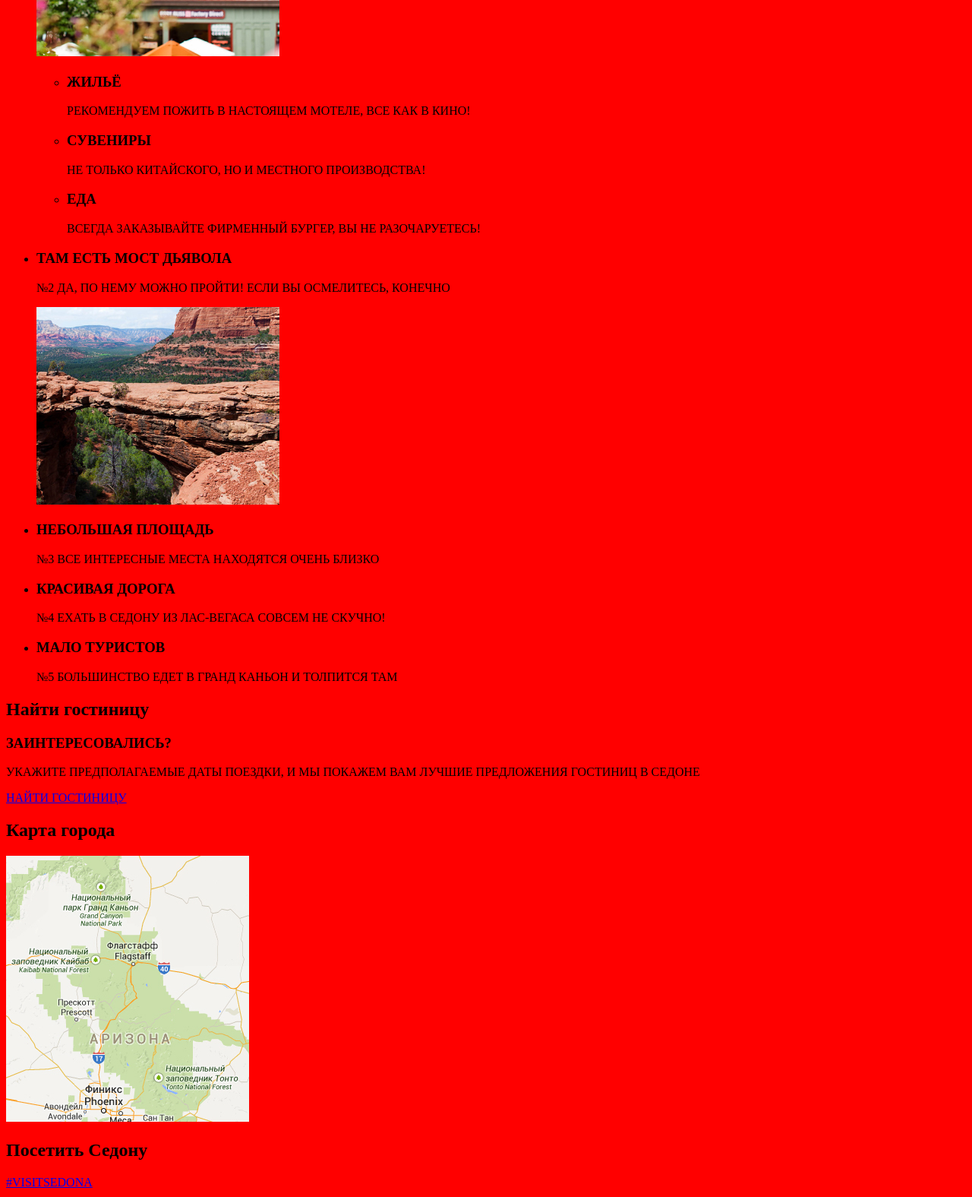
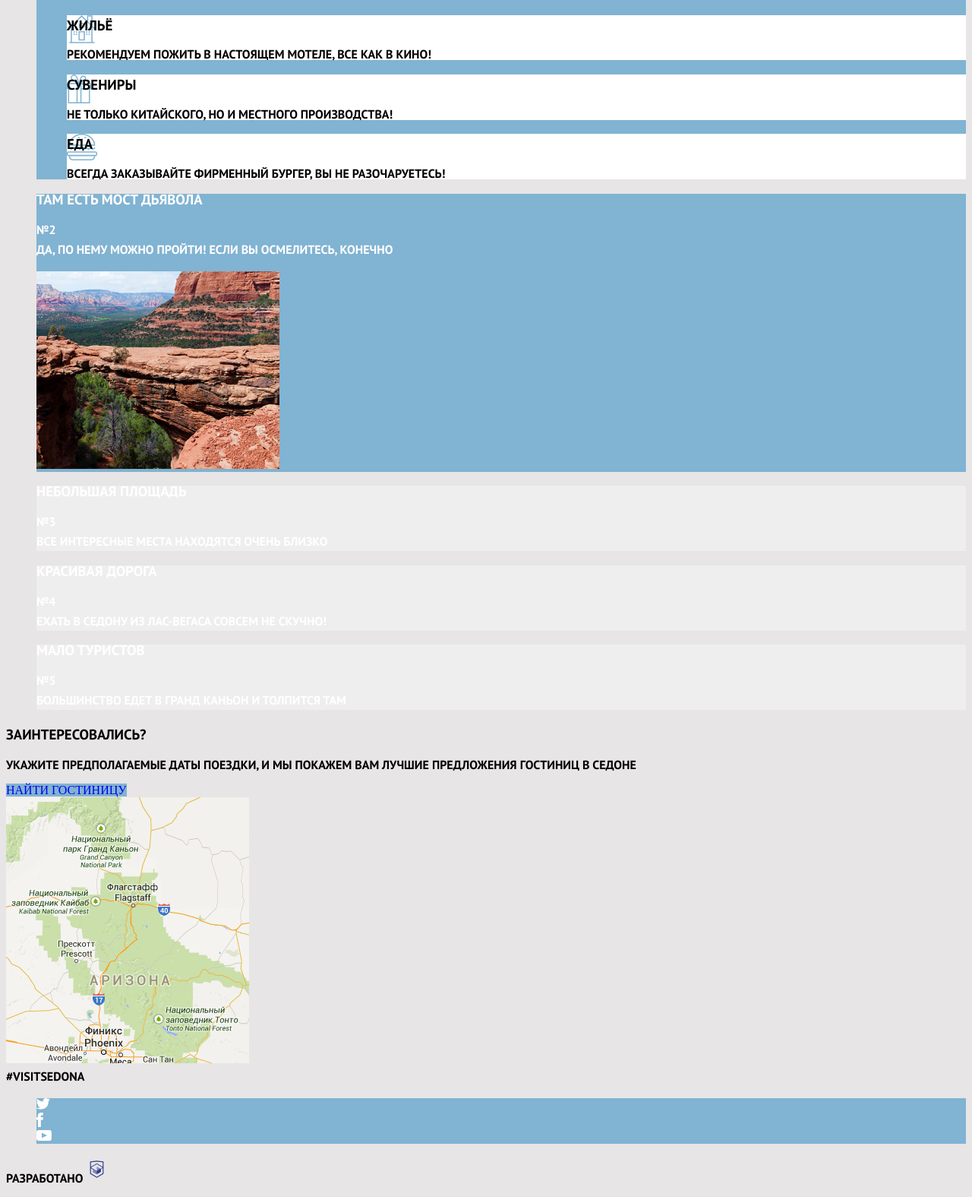
Before and after one commit to Greschnik6661/1635431-sedona-24, a website: page source/index.html in a window 1280 px wide. Shown: the part 1005-2580 px from the top of the page at 76% size. Drawn offline with nearby package versions, Linux system fonts and the light colour scheme; files that its build step writes are made by us from their sources; files whose address does not match are found by name.

Commit message:
вёрстка главной страници по less

```diff
--- a/gulpfile.js
+++ b/gulpfile.js
@@ -23,7 +23,8 @@ export const styles = () => {
 const server = (done) => {
   browser.init({
     server: {
-      baseDir: 'source'
+      baseDir: 'source',
+      index : 'form.html'
     },
     cors: true,
     notify: false,
--- a/source/index.html
+++ b/source/index.html
@@ -48,10 +48,11 @@
         <ul class="dignities__list">
           <li class="dignities__item">
             <h3  class="dignities__title">НАСТОЯЩИЙ ГОРОДОК</h3>
-            <p class="dignities__text">№1 СЕДОНА НЕ АТТРАКЦИОН ДЛЯТУРИСТОВ, ТАМ ТЕЧЕТ СВОЯ ЖИЗНЬ</p>
+            <p class="dignities__text">№1
+            <br>СЕДОНА НЕ АТТРАКЦИОН ДЛЯТУРИСТОВ, ТАМ ТЕЧЕТ СВОЯ ЖИЗНЬ</p>
             <img class="dignities__img" src="img/photo-city@1x1.jpg" alt="Фото города">
             <ul class="diginities-extra-list diginities">
-              <li class="diginities">
+              <li class="diginities__item">
                 <h3 class="diginities__title">ЖИЛЬЁ</h3>
                 <p class="diginities__text">РЕКОМЕНДУЕМ ПОЖИТЬ В НАСТОЯЩЕМ МОТЕЛЕ, ВСЕ КАК В КИНО!</p>
               </li>
@@ -67,20 +68,24 @@
           </li>
           <li class="dignities__item">
             <h3 class="dignities__title">ТАМ ЕСТЬ МОСТ ДЬЯВОЛА</h3>
-            <p class="dignities__text">№2 ДА, ПО НЕМУ МОЖНО ПРОЙТИ! ЕСЛИ ВЫ ОСМЕЛИТЕСЬ, КОНЕЧНО</p>
+            <p class="dignities__text">№2
+            <br>ДА, ПО НЕМУ МОЖНО ПРОЙТИ! ЕСЛИ ВЫ ОСМЕЛИТЕСЬ, КОНЕЧНО</p>
             <img class="dignities__img" src="img/photo-bridge@1x1.jpg" alt="Фото моста дьявола">
           </li>
           <li class="dignities__item">
             <h3 class="dignities__title">НЕБОЛЬШАЯ ПЛОЩАДЬ</h3>
-            <p class="dignities__text">№3 ВСЕ ИНТЕРЕСНЫЕ МЕСТА НАХОДЯТСЯ ОЧЕНЬ БЛИЗКО</p>
+            <p class="dignities__text">№3
+            <br>ВСЕ ИНТЕРЕСНЫЕ МЕСТА НАХОДЯТСЯ ОЧЕНЬ БЛИЗКО</p>
           </li>
           <li class="dignities__item">
             <h3 class="dignities__title">КРАСИВАЯ ДОРОГА</h3>
-            <p class="dignities__text">№4 ЕХАТЬ В СЕДОНУ ИЗ ЛАС-ВЕГАСА СОВСЕМ НЕ СКУЧНО!</p>
+            <p class="dignities__text">№4
+            <br>ЕХАТЬ В СЕДОНУ ИЗ ЛАС-ВЕГАСА СОВСЕМ НЕ СКУЧНО!</p>
           </li>
           <li class="dignities__item">
             <h3 class="dignities__title">МАЛО ТУРИСТОВ</h3>
-            <p class="dignities__text">№5 БОЛЬШИНСТВО ЕДЕТ В ГРАНД КАНЬОН И ТОЛПИТСЯ ТАМ</p>
+            <p class="dignities__text">№5
+            <br>БОЛЬШИНСТВО ЕДЕТ В ГРАНД КАНЬОН И ТОЛПИТСЯ ТАМ</p>
           </li>
         </ul>
       </section>
--- /dev/null
+++ b/source/less/global/components.less
@@ -0,0 +1,19 @@
+.main-nav__toggle {
+  background-image: url("/img/icon-menu.svg");
+  background-repeat: no-repeat;
+}
+
+.diginities-extra-list li:nth-child(1) {
+  background-image: url("/img/icon-house.svg");
+  background-repeat: no-repeat;
+}
+
+.diginities-extra-list li:nth-child(2) {
+  background-image: url("/img/icon-gift.svg");
+  background-repeat: no-repeat;
+}
+
+.diginities-extra-list li:nth-child(3) {
+  background-image: url("/img/icon-burger.svg");
+  background-repeat: no-repeat;
+}
--- /dev/null
+++ b/source/less/global/font.less
@@ -0,0 +1,35 @@
+@font-face {
+  font-family: "PT Sans";
+  font-style: normal;
+  font-weight: 400;
+  font-size: 18px;
+  src: url("/fonts/ptsans.woff");
+  font-display: swap;
+}
+
+@font-face {
+  font-family: "PT Sans";
+  font-style: normal;
+  font-weight: 700;
+  font-size: 18px;
+  src: url("/fonts/ptsans.woff2");
+  font-display: swap;
+}
+
+@font-face {
+  font-family: "PT Sans";
+  font-style: normal;
+  font-weight: 400;
+  font-size: 21px;
+  src: url("/fonts/ptsansbold.woff");
+  font-display: swap;
+}
+
+@font-face {
+  font-family: "PT Sans";
+  font-style: normal;
+  font-weight: 700;
+  font-size: 21px;
+  src: url("/fonts/ptsansbold.woff2");
+  font-display: swap;
+}
--- /dev/null
+++ b/source/less/global/global.less
@@ -0,0 +1,42 @@
+//Globals
+body {
+  background-color: #e7e5e5;
+}
+
+.greeting__img {
+  background-image: url("/img/back.jpg");
+  background-repeat: no-repeat;
+}
+
+li {
+  list-style-type: none;
+}
+
+a {
+  text-decoration: none;
+}
+
+.main-nav__toggle {
+  background-image: url("/img/intro-triangle.svg");
+  background-repeat: no-repeat;
+  width: 23px;
+  height: 23px;
+}
+
+//Components
+.dignities__list li:nth-child(1),
+.dignities__list li:nth-child(2),
+.search__link,
+.social__item {
+  background-color: #81b3d2;
+}
+
+.dignities__list li:nth-child(3),
+.dignities__list li:nth-child(4),
+.dignities__list li:nth-child(5) {
+  background-color: #eeeeee;
+}
+
+.diginities-extra-list li:nth-child(n) {
+  background-color: #ffffff;
+}
--- /dev/null
+++ b/source/less/global/text__index.less
@@ -0,0 +1,141 @@
+.visually-hidden {
+  position: absolute;
+  clip: rect(0 0 0 0);
+  width: 1px;
+  height: 1px;
+  margin: -1px;
+}
+
+.site-list li:nth-child(n) {
+  background-color: #81b3d2;
+  color: #ffffff;
+  size: 18px;
+  line-height: 40px;
+}
+
+.about-the-city__title {
+  size: 21px;
+  line-height: 26px;
+  font-family: "PT Sans", sans-serif;
+  font-weight: bold;
+}
+
+.about-the-city__text {
+  size: 18px;
+  line-height: 26px;
+  font-family: "PT Sans", sans-serif;
+}
+
+.dignities__title:nth-child(1),
+.dignities__title:nth-child(2) {
+  size: 21px;
+  line-height: 15px;
+  font-family: "PT Sans", sans-serif;
+  font-weight: 400;
+  color: #ffffff;
+}
+
+.dignities__text:nth-child(1),
+.dignities__text:nth-child(2) {
+  size: 18px;
+  line-height: 26px;
+  font-family: "PT Sans", sans-serif;
+  font-weight: 700;
+  color: #ffffff;
+}
+
+.diginities__title {
+  size: 18px;
+  line-height: 26px;
+  font-family: "PT Sans", sans-serif;
+  font-weight: 700;
+  color: #000000;
+}
+
+.diginities__text {
+  size: 21px;
+  line-height: 15px;
+  font-family: "PT Sans", sans-serif;
+  font-weight: 400;
+  color: #000000;
+}
+
+.dignities__title:nth-child(3) {
+  size: 21px;
+  line-height: 15px;
+  font-family: "PT Sans", sans-serif;
+  font-weight: 400;
+  color: #000000;
+}
+
+.dignities__title:nth-child(4) {
+  size: 21px;
+  line-height: 15px;
+  font-family: "PT Sans", sans-serif;
+  font-weight: 400;
+  color: #000000;
+}
+
+.dignities__title:nth-child(5) {
+  size: 21px;
+  line-height: 15px;
+  font-family: "PT Sans", sans-serif;
+  font-weight: 400;
+  color: #000000;
+}
+
+.dignities__text:nth-child(3) {
+  size: 18px;
+  line-height: 26px;
+  font-family: "PT Sans", sans-serif;
+  font-weight: 700;
+  color: #000000;
+}
+
+.dignities__text:nth-child(4) {
+  size: 18px;
+  line-height: 26px;
+  font-family: "PT Sans", sans-serif;
+  font-weight: 700;
+  color: #000000;
+}
+
+.dignities__text:nth-child(5) {
+  size: 18px;
+  line-height: 26px;
+  font-family: "PT Sans", sans-serif;
+  font-weight: 700;
+  color: #000000;
+}
+
+.search__title {
+  font-family: "PT Sans", sans-serif;
+  size: 21px;
+  line-height: 26px;
+  color: #000000;
+  font-weight: 700;
+}
+
+.search__text {
+  font-family: "PT Sans", sans-serif;
+  size: 21px;
+  line-height: 18px;
+  color: #000000;
+  font-weight: 700;
+}
+
+.visit__link {
+  font-family: "PT Sans", sans-serif;
+  size: 21px;
+  line-height: 26px;
+  color: #000000;
+  font-weight: 700;
+}
+
+.copyright__text {
+  font-family: "PT Sans", sans-serif;
+  size: 14px;
+  line-height: 26px;
+  color: #000000;
+  font-weight: 400;
+}
--- a/source/less/style.less
+++ b/source/less/style.less
@@ -1 +1,5 @@
-body { background: red; }
+@import "./global/font.less";
+@import "./global/global.less";
+@import "./global/components.less";
+@import "./global/text__index.less";
+@import "./global/form__inner.less";
```
Also changed, not shown: source/form.html (+4 -4 lines), source/img/fullscreen.svg (renamed from source/img/fullscreen.svg.svg), source/img/replay.svg (renamed from source/img/replay.svg.svg), source/img/subtitles.svg (renamed from source/img/subtitles.svg.svg), source/less/global/form__inner.less (added).
